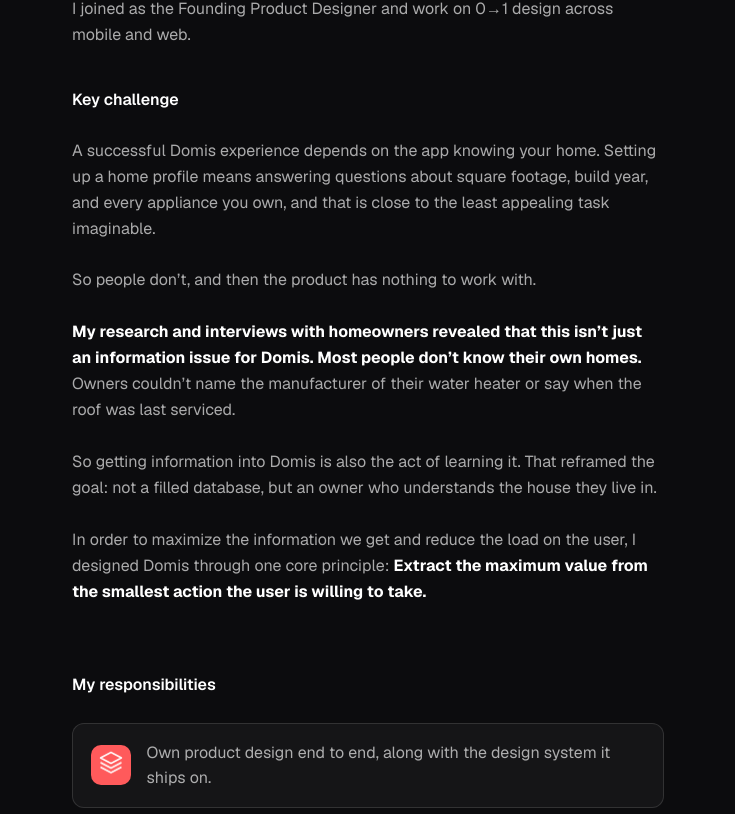
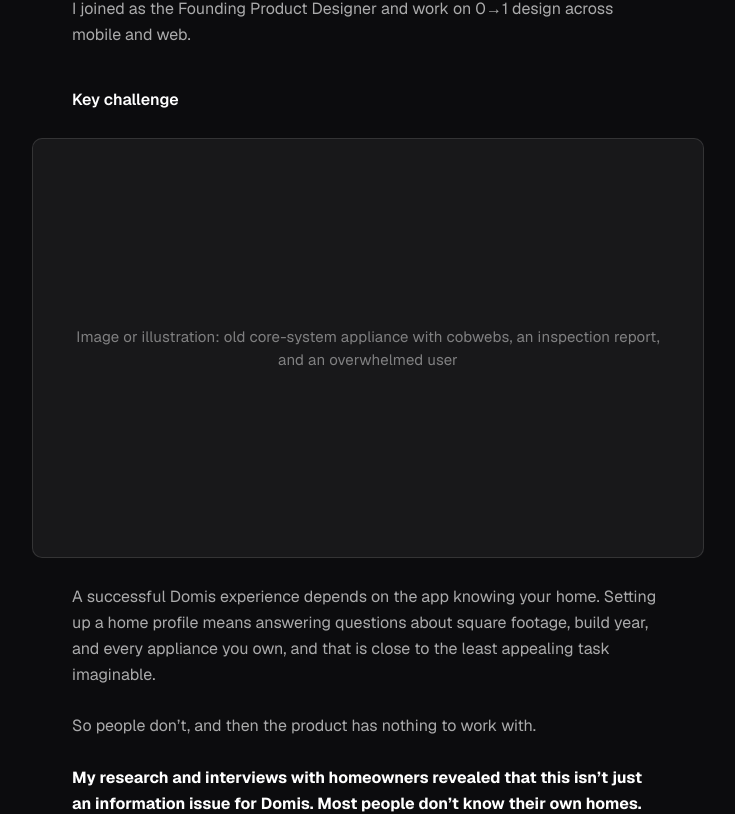
Before and after one commit to hridaew/hridaew-portfolio, a Next.js app: page /domis in a window 1280 px wide. Shown: the part 1611-2425 px from the top of the page, without its empty margins (272-1007 px from the left). Built offline with nearby package versions, Linux system fonts and the light colour scheme.

Commit message:
Add Key challenge media placeholder
Insert a labeled placeholder for an overwhelmed-homeowner scene
under the Key challenge header.

Co-authored-by: hridaew <hridaew@users.noreply.github.com>

```diff
--- a/src/components/domis/DomisCaseStudyBody.tsx
+++ b/src/components/domis/DomisCaseStudyBody.tsx
@@ -77,6 +77,17 @@ export function DomisCaseStudyBody() {
               <p className="dcs-heading site-subheading text-white">
                 Key challenge
               </p>
+              <figure className="dcs-img-block">
+                <div
+                  className="dcs-media dcs-media-placeholder"
+                  aria-label="Placeholder: old appliance with cobwebs, inspection report, and overwhelmed user"
+                >
+                  <p className="dcs-placeholder-label">
+                    Image or illustration: old core-system appliance with
+                    cobwebs, an inspection report, and an overwhelmed user
+                  </p>
+                </div>
+              </figure>
               <div className="site-body text-white/65">
                 <p>
                   A successful Domis experience depends on the app knowing your
```
